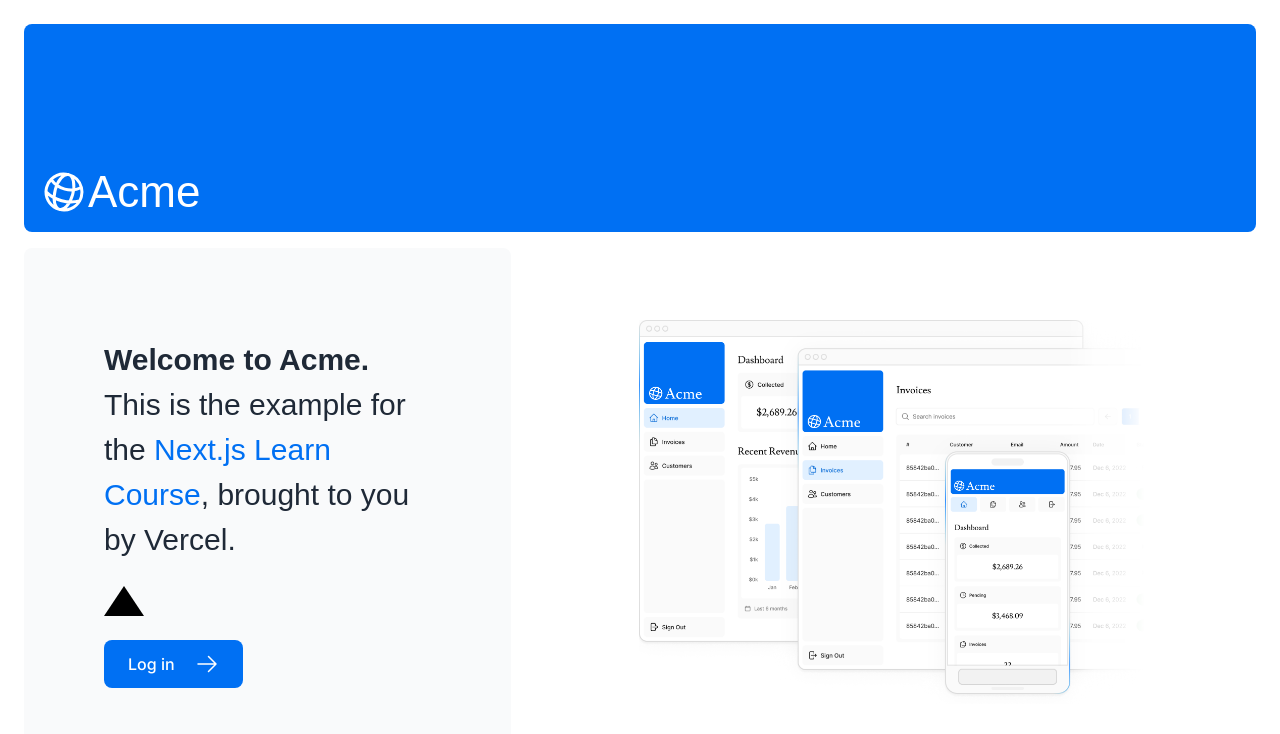
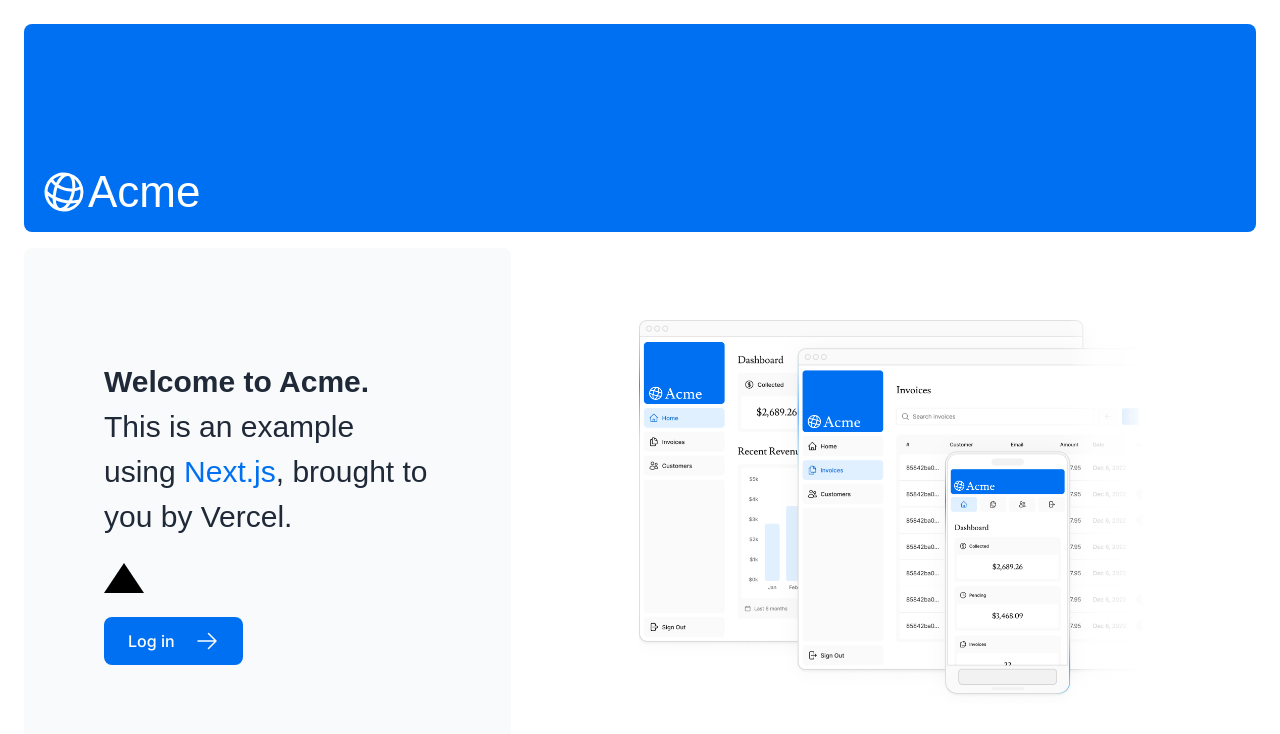
Before and after one commit to erriza/next-dashboard, a Next.js app: page / in a window 1280 px wide. Shown: the top 734 px of the page. Built offline with nearby package versions, Linux system fonts and the light colour scheme; a web font is replaced by a local one.

Commit message:
cambiando copy

```diff
--- a/app/page.tsx
+++ b/app/page.tsx
@@ -14,9 +14,9 @@
       <div className="mt-4 flex grow flex-col gap-4 md:flex-row">
         <div className="flex flex-col justify-center gap-6 rounded-lg bg-gray-50 px-6 py-10 md:w-2/5 md:px-20">
           <p className={` ${lusitana.className} text-xl text-gray-800 md:text-3xl md:leading-normal`}>
-            <strong>Welcome to Acme.</strong> This is the example for the{' '}
+            <strong>Welcome to Acme.</strong> This is an example using{' '}
             <a href="https://nextjs.org/learn/" className="text-blue-500">
-              Next.js Learn Course
+              Next.js
             </a>
             , brought to you by Vercel.
           </p>
```
